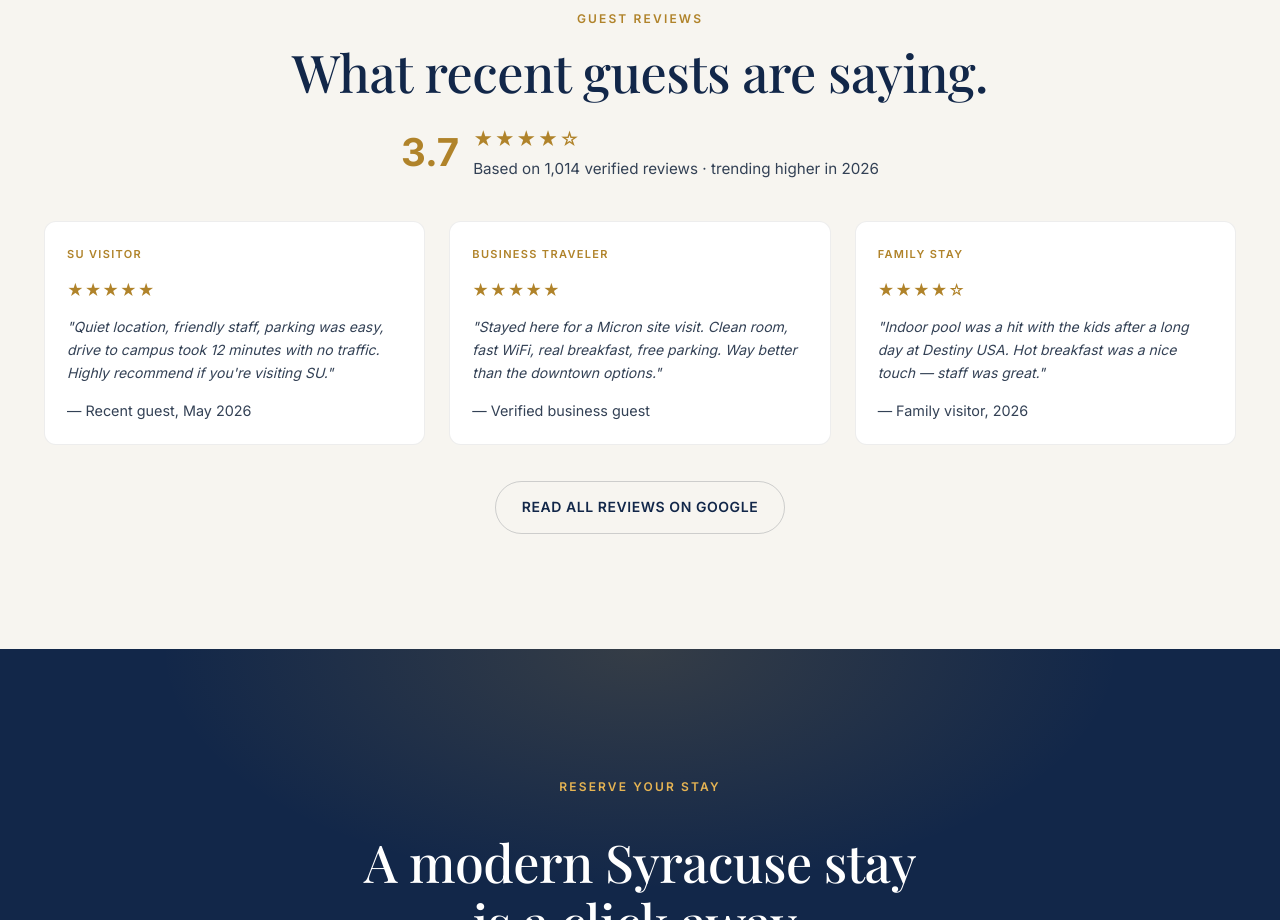
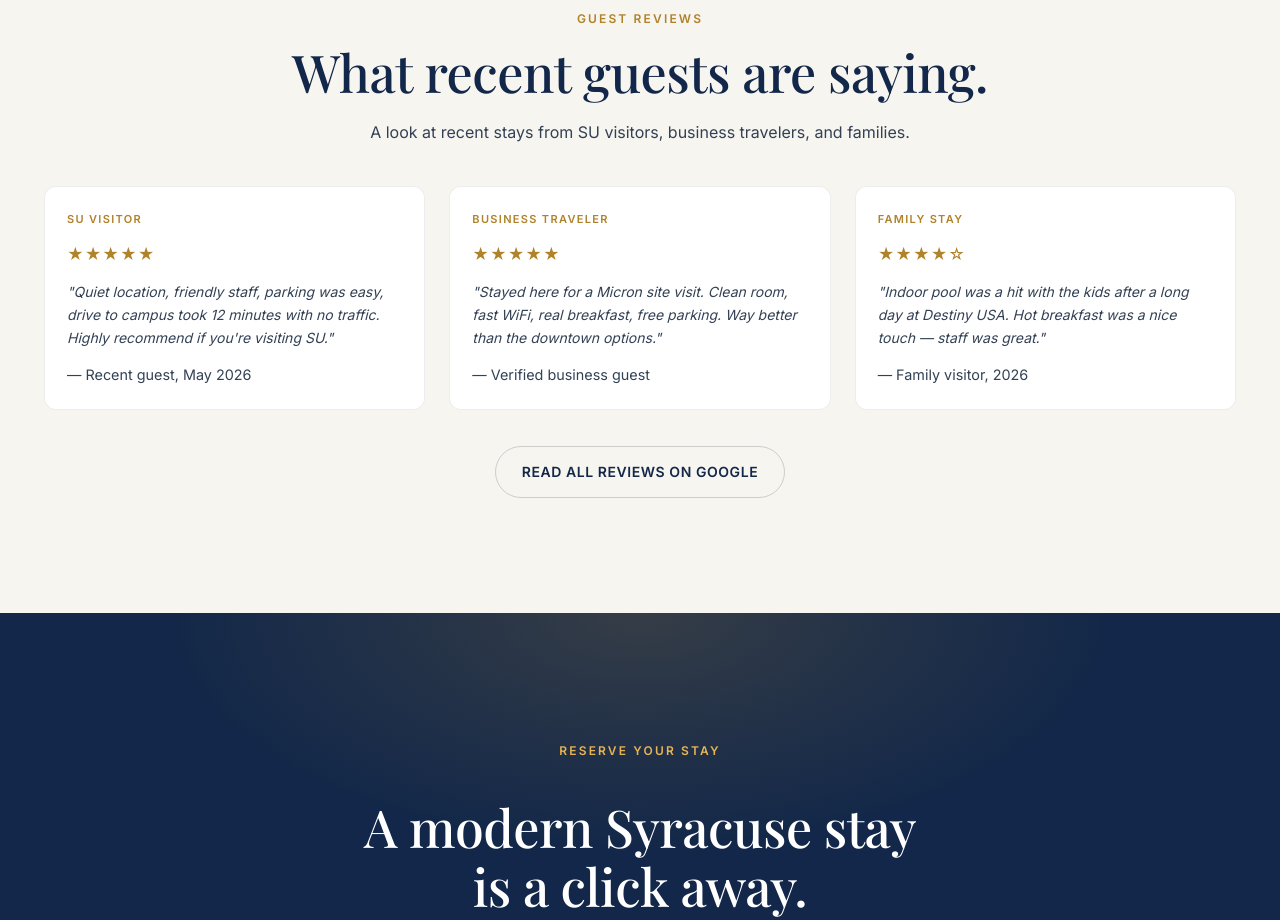
Before and after one commit to kayurp19/syracuse-grand, a website: page index.html in a window 1280 px wide. Shown: the part 5280-6200 px from the top of the page. Drawn offline with nearby package versions, Linux system fonts and the light colour scheme; a web font is replaced by a local one.

Commit message:
Remove visible 3.7 star ratings from site
- index.html: replace '3.7 / based on 1,014 verified reviews' headline block on the reviews section with a clean intro sentence. Per-testimonial star bars preserved.
- hotels-syracuse-ny.html: swap the 3.7 key-fact cell for 'Pet-friendly · dogs under 50 lbs welcome'.
- hotels-near-syracuse-university.html: swap the 3.7 key-fact cell for '24/7 front desk'.
- Schema (aggregateRating + reviews) preserved on index.html and hotels-syracuse-ny.html per owner direction.

```diff
--- a/index.html
+++ b/index.html
@@ -453,13 +453,7 @@
     <div style="max-width: 760px; margin: 0 auto 40px; text-align: center;">
       <p class="eyebrow">Guest reviews</p>
       <h2 class="serif" style="margin-top: 14px;">What recent guests are saying.</h2>
-      <div style="display:flex; align-items:center; justify-content:center; gap:14px; margin-top:22px; flex-wrap:wrap;">
-        <span style="font-size: 2.4rem; font-weight: 700; color: var(--gold-deep); line-height:1;">3.7</span>
-        <div style="text-align:left;">
-          <div style="font-size: 1.2rem; letter-spacing: 0.08em; color: var(--gold-deep);">★★★★☆</div>
-          <div style="font-size: 0.95rem; color: var(--ink-soft); margin-top: 2px;">Based on 1,014 verified reviews · trending higher in 2026</div>
-        </div>
-      </div>
+      <p style="margin-top: 18px; color: var(--ink-soft);">A look at recent stays from SU visitors, business travelers, and families.</p>
     </div>
     <div class="poi-grid">
       <article class="poi-card" style="display:flex; flex-direction:column;">
```
Also changed, not shown: hotels-near-syracuse-university.html (+1 -1 lines), hotels-syracuse-ny.html (+1 -1 lines).
